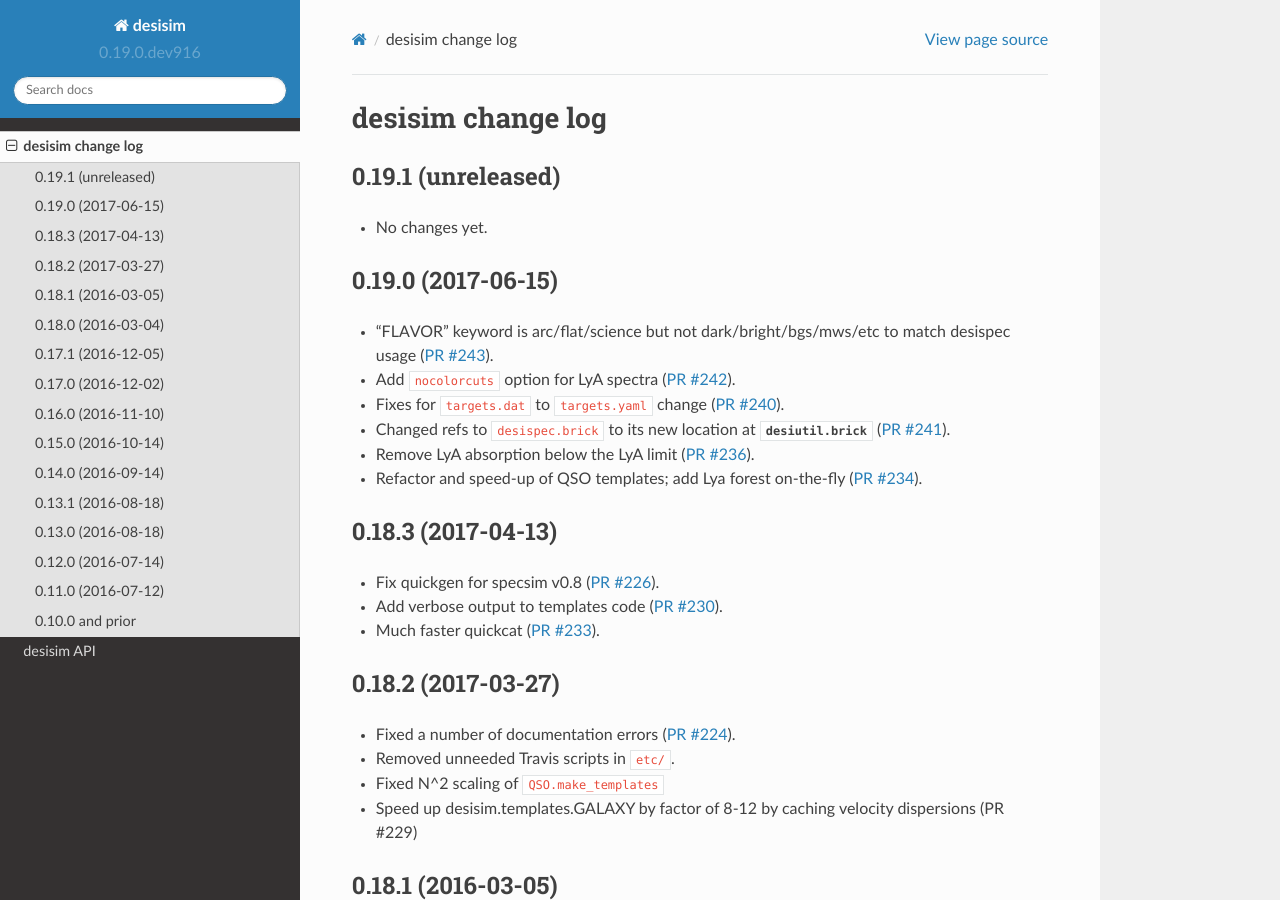
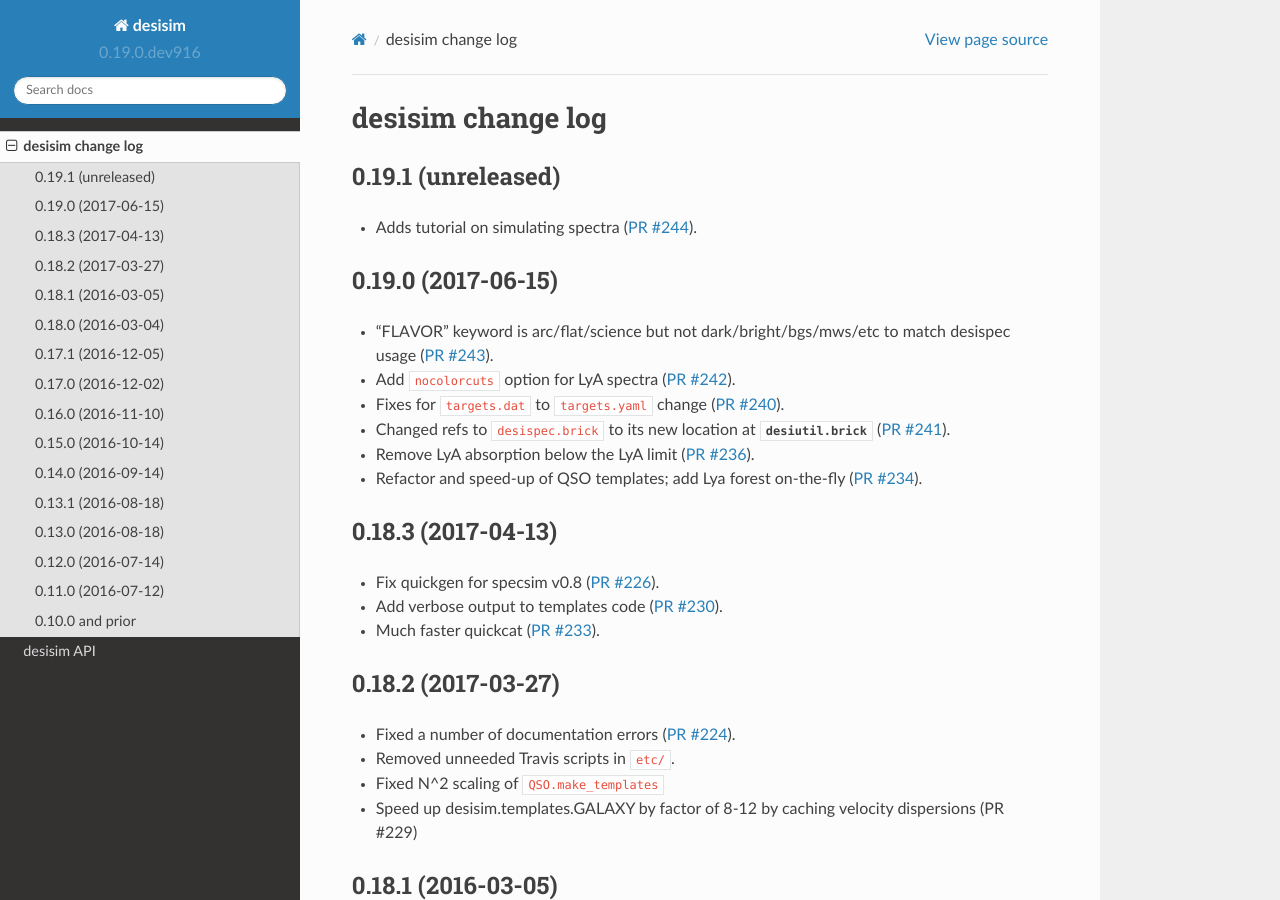
Before and after one commit to desihub/desisim, a Sphinx documentation site: the page built from doc/changes.rst, in a window 1280 px wide and 900 px high. Built offline with Sphinx 7.4.7 and the Read the Docs theme 2.0.0, drawn with Linux system fonts in a browser that asks for light colours.

Commit message:
update changes.rst [ci skip]

```diff
--- a/doc/changes.rst
+++ b/doc/changes.rst
@@ -5,7 +5,9 @@ desisim change log
 0.19.1 (unreleased)
 -------------------
 
-* No changes yet.
+* Adds tutorial on simulating spectra (`PR #244`_).
+
+.. _`PR #244`: https://github.com/desihub/desisim/pull/244
 
 0.19.0 (2017-06-15)
 -------------------
```
